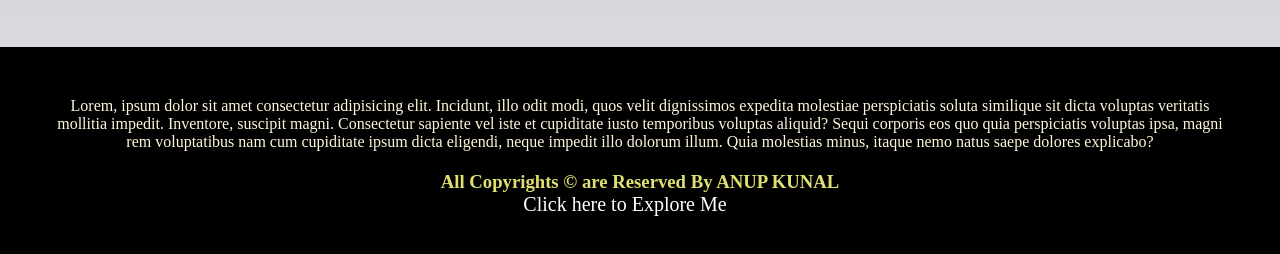
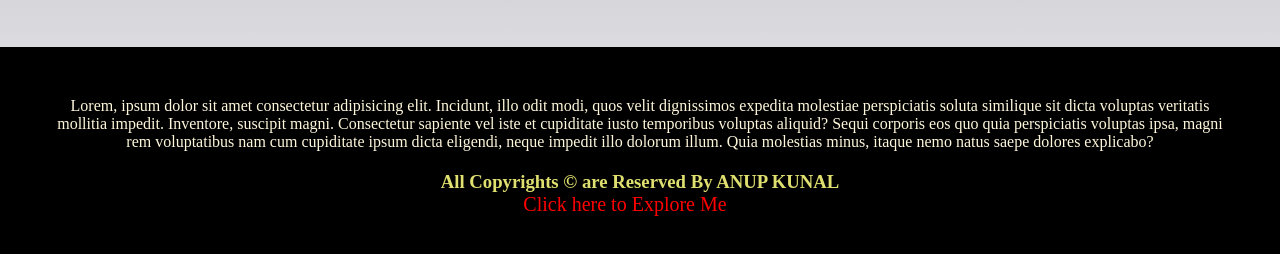
Before and after one commit to anupkunal/DeliciousFood, a plain HTML site: page index.html in a window 1280 px wide. Shown: the part 1538-1792 px from the top of the page. Drawn offline with Linux system fonts and the light colour scheme.

Commit message:
Update index.html

```diff
--- a/index.html
+++ b/index.html
@@ -145,7 +145,7 @@
 
         <div style="margin-top: 20px;">
             <h3 style="color: rgb(224, 224, 112);">All Copyrights &copy; are Reserved By ANUP KUNAL</h3>
-            <a target="blank" href="https://anupkunal.github.io/myProfile/" style="color: white; font-size: 20px;">Click here to Explore Me</a>
+            <a target="blank" href="https://anupkunal.github.io/myProfile/" style="color: red; font-size: 20px;">Click here to Explore Me</a>
         </div>
 
 
```
